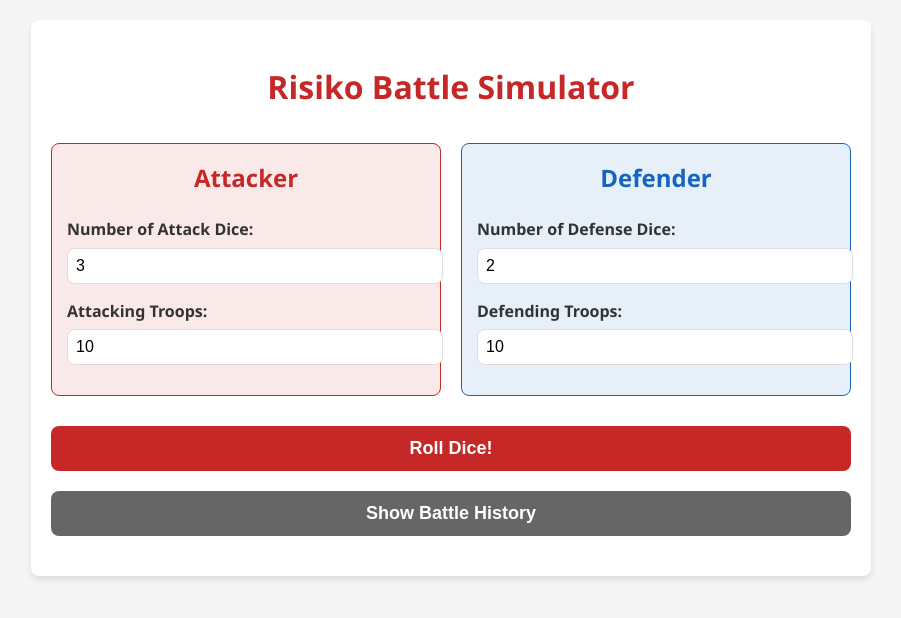
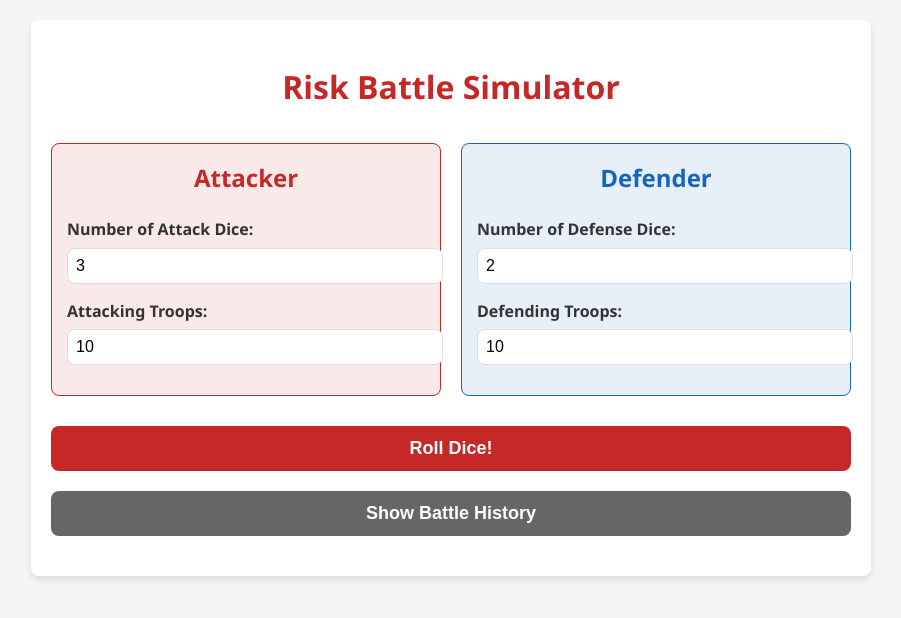
Before and after one commit to Fede-Rausa/Risiko_Dices, a plain HTML site: page index.html in a window 1280 px wide. Shown: the whole page, without its empty margins (189-1090 px from the left). Drawn offline with Linux system fonts and the light colour scheme.

Commit message:
Update index.html

```diff
--- a/index.html
+++ b/index.html
@@ -3,7 +3,7 @@
 <head>
     <meta charset="UTF-8">
     <meta name="viewport" content="width=device-width, initial-scale=1.0">
-    <title>Risiko Battle Simulator</title>
+    <title>Risk Battle Simulator</title>
     <style>
         :root {
             --primary-color: #c62828;
@@ -242,7 +242,7 @@
 </head>
 <body>
     <div class="container">
-        <h1>Risiko Battle Simulator</h1>
+        <h1>Risk Battle Simulator</h1>
 
         <div class="battle-form">
             <div class="army-section attack-section">
```
